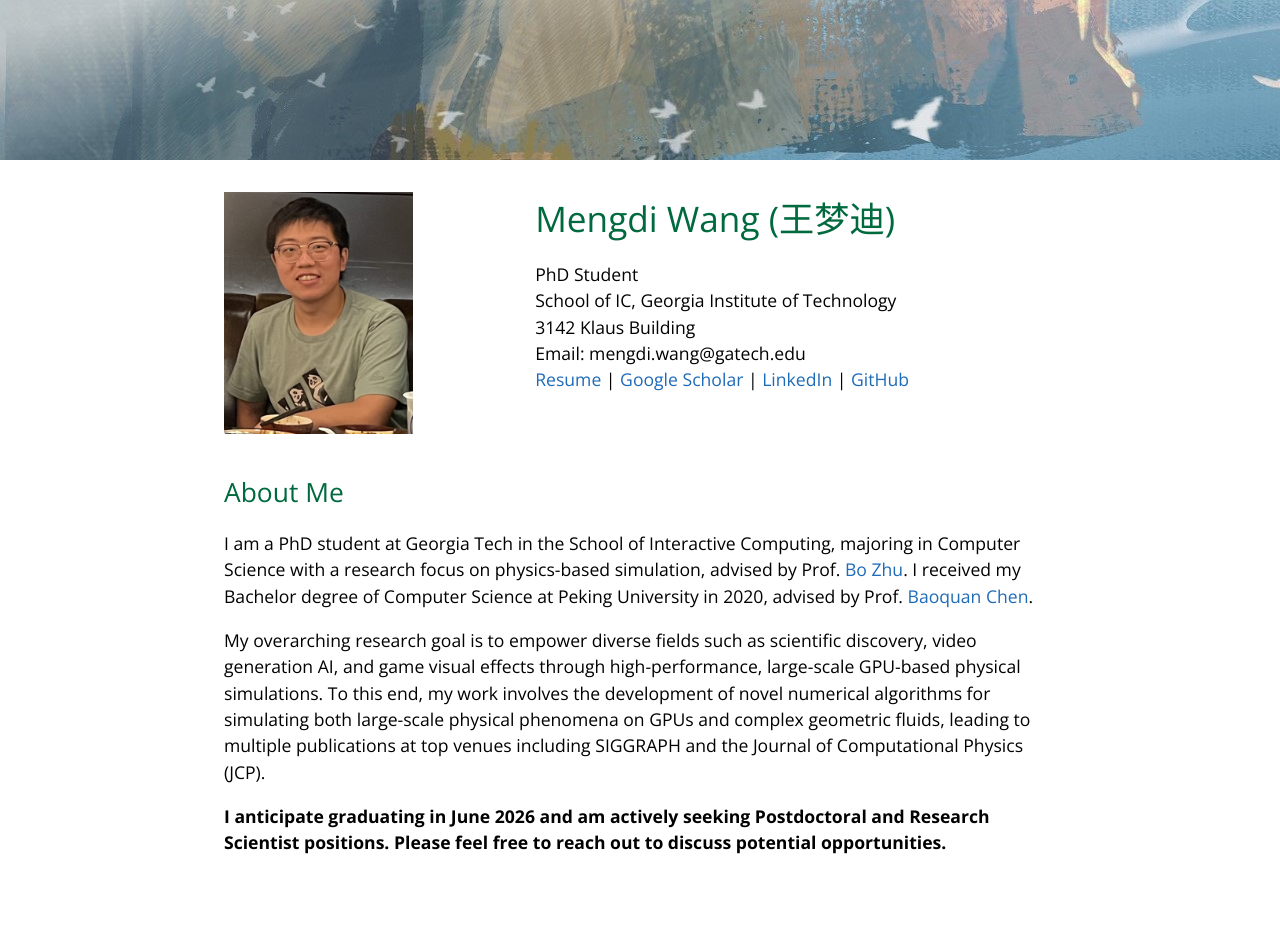
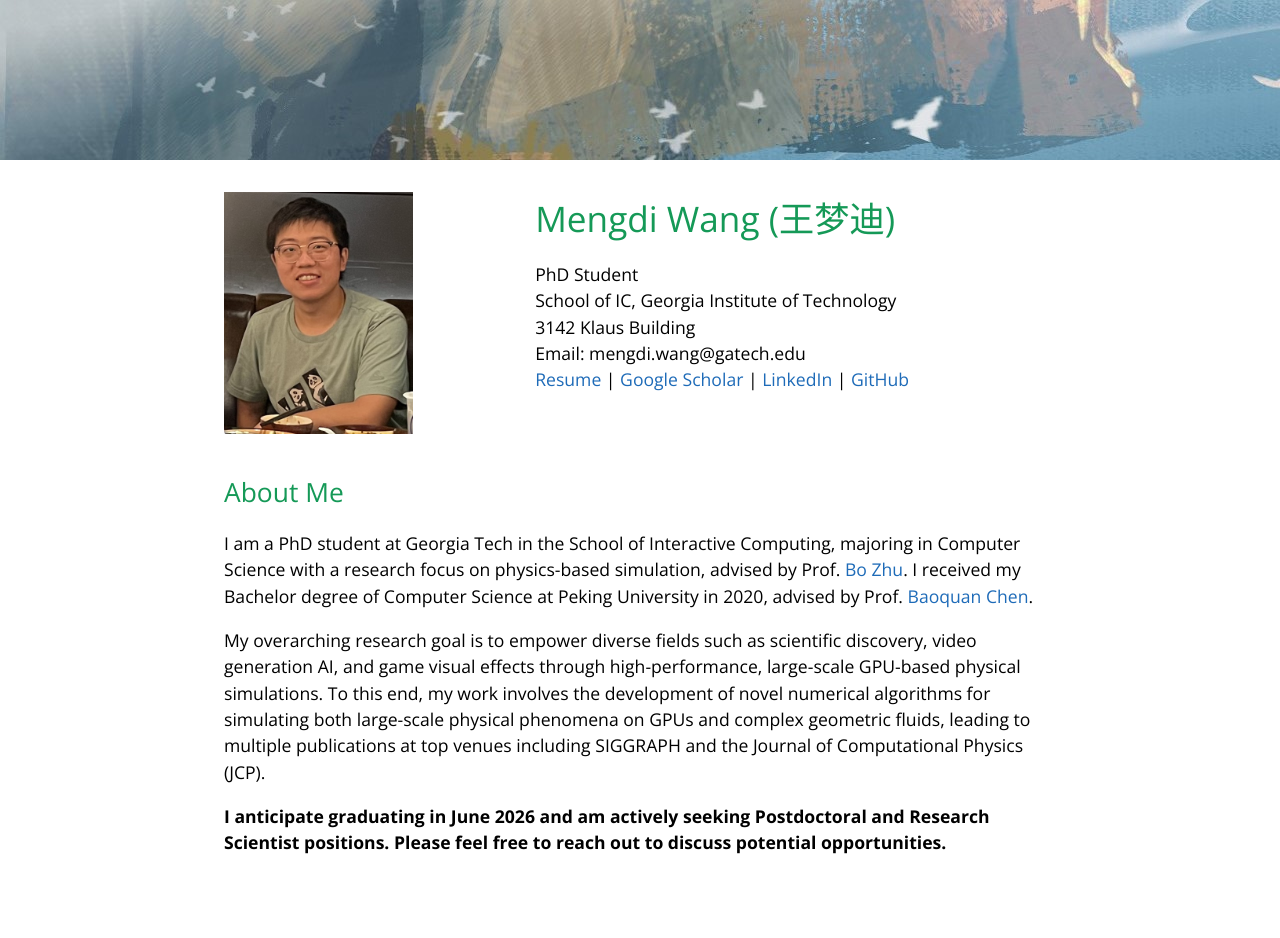
Before and after one commit to wang-mengdi/wang-mengdi.github.io, a Jekyll site: the page built from index.md, in a window 1280 px wide. Shown: the top 938 px of the page. Built offline with Jekyll 4.4.1, drawn with Linux system fonts in a browser that asks for light colours; the repository's description, which GitHub fills in, is left out.

Commit message:
revert heading color to 159957

```diff
--- a/_sass/variables.scss
+++ b/_sass/variables.scss
@@ -4,11 +4,11 @@ $medium-breakpoint: 42em !default;
 
 // Headers
 $header-heading-color: #fff !default;
-$header-bg-color: #00693E !default;
+$header-bg-color: #159957 !default;
 $header-bg-color-secondary: #155799 !default;
 
 // Text
-$section-headings-color: #00693E !default;
+$section-headings-color: #159957 !default;
 $body-text-color: #000000 !default;
 $body-link-color: #1e6bb8 !default;
 $blockquote-text-color: #000000 !default;
```
